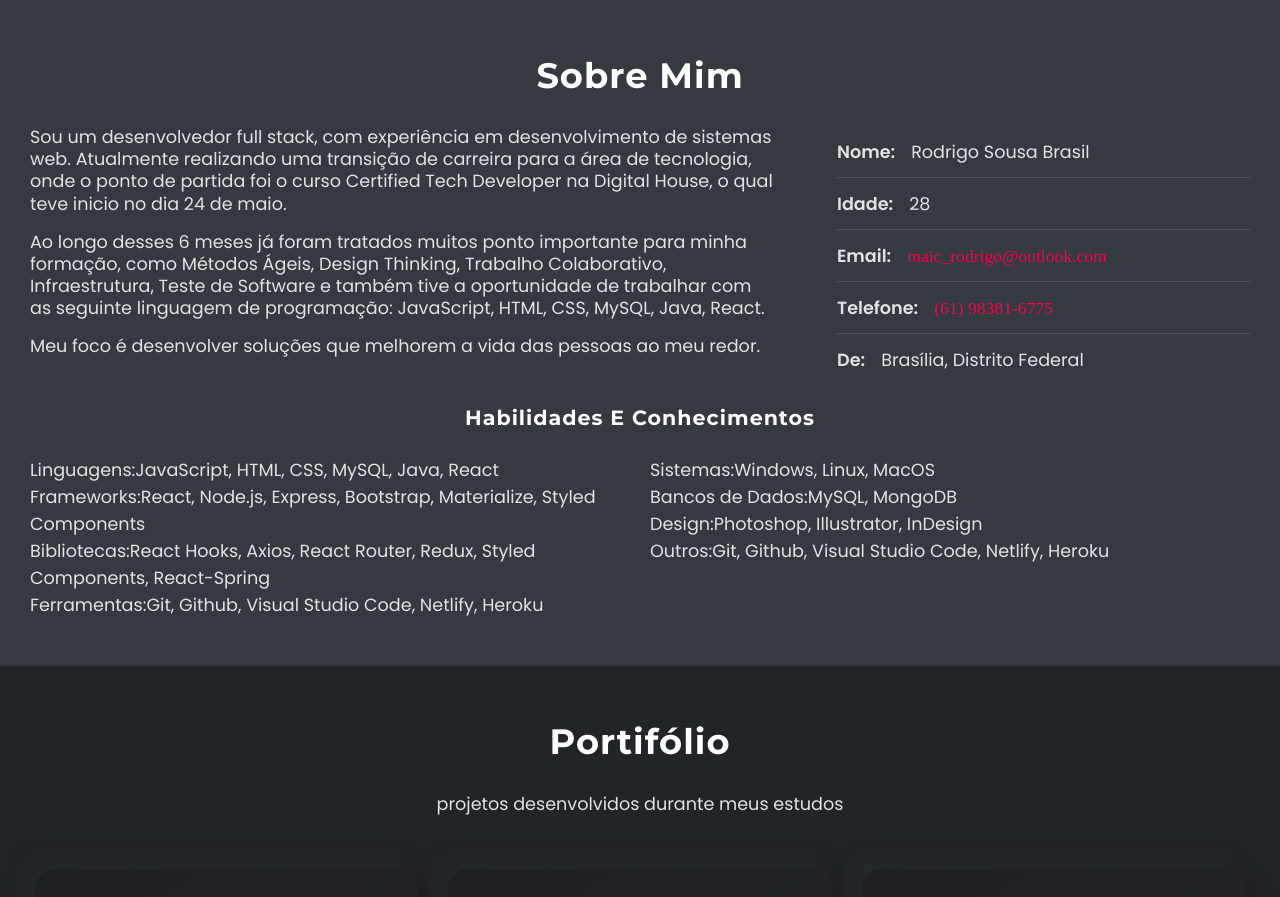
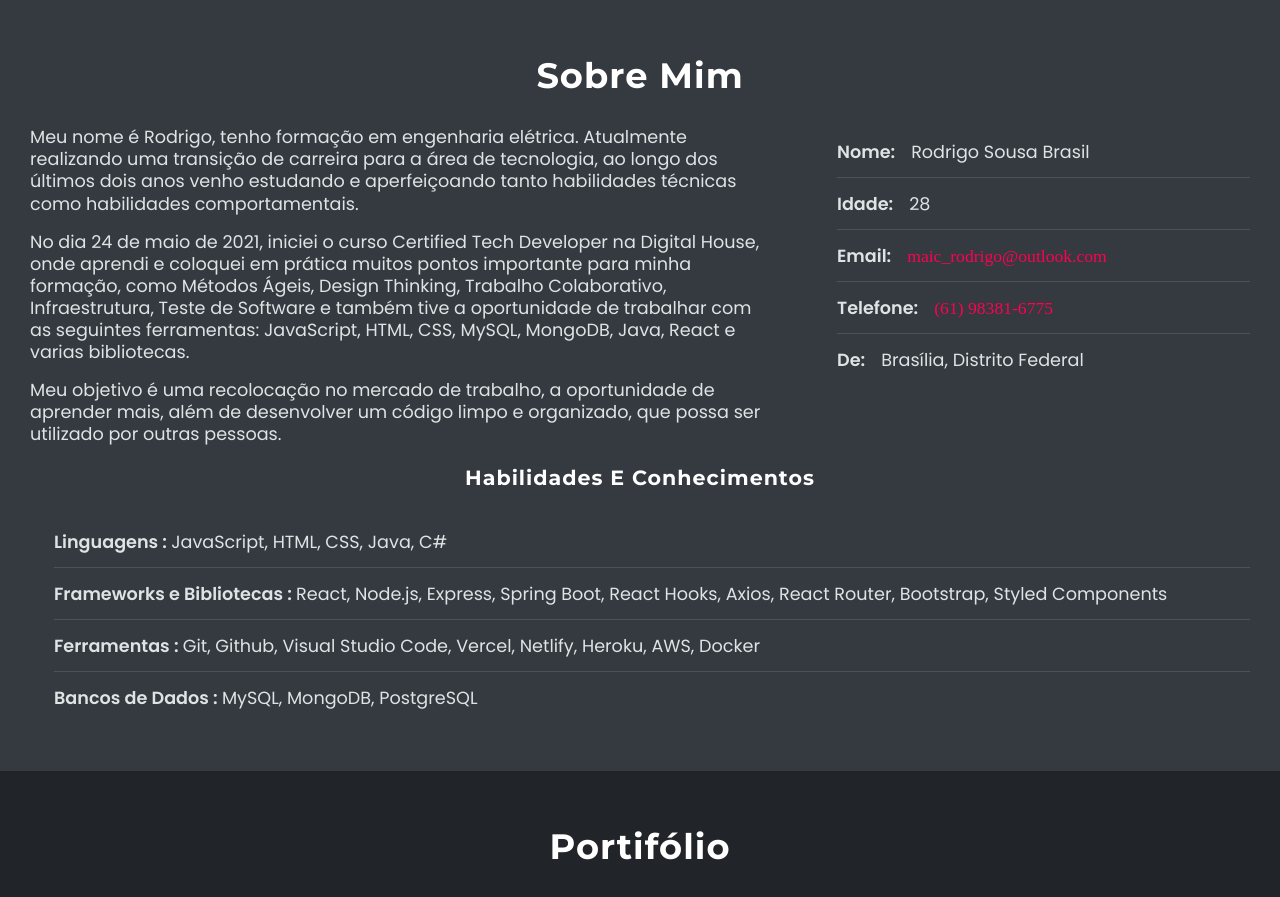
Before and after one commit to rodrigo-brasil/portifolio, a React (Create React App) app: page / in a window 1280 px wide. Shown: the part 800-1697 px from the top of the page. Built offline with nearby package versions, Linux system fonts and the light colour scheme.

Commit message:
atualizado textos

```diff
--- a/package.json
+++ b/package.json
@@ -3,10 +3,12 @@
   "version": "0.1.0",
   "private": true,
   "dependencies": {
+    "@emailjs/browser": "^3.3.1",
     "@sweetalert2/theme-dark": "^5.0.7",
     "@testing-library/jest-dom": "^5.15.0",
     "@testing-library/react": "^11.2.7",
     "@testing-library/user-event": "^12.8.3",
+    "dotenv": "^10.0.0",
     "node-sass": "^6.0.1",
     "react": "^17.0.2",
     "react-dom": "^17.0.2",
--- a/src/App.js
+++ b/src/App.js
@@ -54,8 +54,8 @@ function App() {
       <Header />
       <Banner urlImage={myImage}>
         <Typography as="h1" heading >Olá, Me chamo
-          <Typography as="span" color={theme.colors.primary}> Rodrigo</Typography></Typography>
-        <Typography as="p" color={theme.colors.textLight} style={{ 'paddingRight': '16%' }}>Sou um desenvolvedor full stack. Sempre em busca de soluções inovadoras que trazem melhora para a vida das pessoas ao meu redor.</Typography>
+          <Typography as="span" Color={theme.colors.primary}> Rodrigo</Typography></Typography>
+        <Typography as="p" Color={theme.colors.textLight} style={{ 'paddingRight': '16%' }}>Sou um desenvolvedor full stack. Sempre em busca de soluções inovadoras que trazem melhora para a vida das pessoas ao meu redor.</Typography>
       </Banner>
       <About />
       <Galeria />
--- a/src/components/About/index.js
+++ b/src/components/About/index.js
@@ -12,15 +12,16 @@ export const About = () => {
                 <Row gap="1rem" marginB="1rem">
                     <Col size="60%" gap="1rem">
                         <p>
-                            Sou um desenvolvedor full stack, com experiência em desenvolvimento de sistemas web.
-                            Atualmente realizando uma transição de carreira para a área de tecnologia, onde o ponto de partida foi o curso Certified Tech Developer na Digital House, o qual teve inicio no dia 24 de maio.
+                            Meu nome é Rodrigo, tenho formação em engenharia elétrica. Atualmente realizando uma transição de carreira para a área de tecnologia, ao longo dos últimos dois anos venho estudando e aperfeiçoando tanto habilidades técnicas como habilidades comportamentais.
                         </p>
                         <p>
-                            Ao longo desses 6 meses já foram tratados muitos ponto importante para minha formação, como Métodos Ágeis, Design Thinking, Trabalho Colaborativo, Infraestrutura, Teste de Software e também tive a oportunidade de trabalhar com as seguinte linguagem de programação: JavaScript, HTML, CSS, MySQL, Java, React.
+                            No dia 24 de maio de 2021, iniciei o curso Certified Tech Developer na Digital House, onde aprendi e coloquei em prática muitos pontos importante para minha formação, como Métodos Ágeis, Design Thinking, Trabalho Colaborativo, Infraestrutura, Teste de Software e também tive a oportunidade de trabalhar com as seguintes ferramentas: JavaScript, HTML, CSS, MySQL, MongoDB, Java, React e varias bibliotecas.
                         </p>
+
                         <p>
-                            Meu foco é desenvolver soluções que melhorem a vida das pessoas ao meu redor.
+                            Meu objetivo é uma recolocação no mercado de trabalho, a oportunidade de aprender mais, além de desenvolver um código limpo e organizado, que possa ser utilizado por outras pessoas.
                         </p>
+
                     </Col>
                     <Col size="35%">
 
@@ -46,21 +47,13 @@ export const About = () => {
                 </Row>
                 <Typography as="h3" align="center" heading >Habilidades E Conhecimentos</Typography>
                 <Row>
-                    <Col size="50%">
-                        <ul class="list-style-2 list-style-light text-light">
-                            <li><span class="fw-600 me-2">Linguagens:</span>JavaScript, HTML, CSS, MySQL, Java, React</li>
-                            <li><span class="fw-600 me-2">Frameworks:</span>React, Node.js, Express, Bootstrap, Materialize, Styled Components</li>
-                            <li><span class="fw-600 me-2">Bibliotecas:</span>React Hooks, Axios, React Router, Redux, Styled Components, React-Spring</li>
-                            <li><span class="fw-600 me-2">Ferramentas:</span>Git, Github, Visual Studio Code, Netlify, Heroku</li>
-                        </ul>
-                    </Col>
-                    <Col size="50%">
-                        <ul class="list-style-2 list-style-light text-light">
-                            <li><span>Sistemas:</span>Windows, Linux, MacOS</li>
-                            <li><span>Bancos de Dados:</span>MySQL, MongoDB</li>
-                            <li><span>Design:</span>Photoshop, Illustrator, InDesign</li>
-                            <li><span>Outros:</span>Git, Github, Visual Studio Code, Netlify, Heroku</li>
-                        </ul>
+                    <Col>
+                        <Dados>
+                            <li><Typography as="span" weight="600">Linguagens : </Typography>JavaScript, HTML, CSS, Java, C#</li>
+                            <li><Typography as="span" weight="600">Frameworks e Bibliotecas : </Typography>React, Node.js, Express, Spring Boot, React Hooks, Axios, React Router, Bootstrap, Styled Components</li>
+                            <li><Typography as="span" weight="600">Ferramentas : </Typography>Git, Github, Visual Studio Code, Vercel, Netlify, Heroku, AWS, Docker</li>
+                            <li><Typography as="span" weight="600">Bancos de Dados : </Typography>MySQL, MongoDB, PostgreSQL</li>
+                        </Dados>
                     </Col>
                 </Row>
             </Container>
--- a/src/components/Card/index.js
+++ b/src/components/Card/index.js
@@ -13,7 +13,7 @@ export default function Card({ title, description, image, url, repositorio }) {
                 </ImageWrapper>
 
                 <ContentWrapper>
-                    <Typography as="h4" color={props=>props.theme.colors.primary} heading>{title}</Typography>
+                    <Typography as="h4" Color={props=>props.theme.colors.primary} heading>{title}</Typography>
                     <Typography clamp="2">{description}</Typography>
                     <LinkWrapper>
                     <a rel="noreferrer" target="_blank" href={url}>Ver Página<FiArrowUpRight/></a>
--- a/src/components/Contato/index.js
+++ b/src/components/Contato/index.js
@@ -1,5 +1,6 @@
 import React, { useState } from "react";
 import { useForm } from "react-hook-form";
+import emailjs from '@emailjs/browser';
 import Swal from 'sweetalert2'
 
 import styled, { css } from 'styled-components'
@@ -23,46 +24,7 @@ export const Contato = () => {
         mode: "onChange",
     });
 
-    /*     const validarFormulario = ({ nome, email, mensagem }) => {
-            const erros = []
 
-            if (!nome || nome.length < 3) erros.push('Nome inválido')
-            if (!email || email.indexOf('@') === -1) erros.push('Email inválido')
-            if (!mensagem || mensagem.length < 10) erros.push('Mensagem inválida')
-
-            return erros
-        }
-
-        const handleSubmit = (e) => {
-            e.preventDefault()
-            const form = new FormData(e.target);
-            const data = {
-                nome: form.get('nome'),
-                email: form.get('email'),
-                mensagem: form.get('mensagem')
-            }
-
-            const erros = validarFormulario(data)
-            if (erros.length > 0) {
-                Swal.fire({
-                    icon: 'error',
-                    title: 'Erro',
-                    text: 'Preencha os campos corretamente',
-                    html: `<ul>
-                    ${erros.map((erro, index) => `<li className="erroLi" key="${index}">${erro}</li>`).join('')}
-                    </ul>`
-                })
-            } else {
-
-                Swal.fire({
-                    title: 'Mensagem enviada com sucesso!',
-                    text: 'Em breve entraremos em contato com você!',
-                    icon: 'success',
-                    confirmButtonText: 'OK',
-                    confirmButtonColor: '#51b77d'
-                })
-            }
-        } */
 
     return (
 
@@ -74,7 +36,15 @@ export const Contato = () => {
                 <Typography align="center" >Preencha o formulário abaixo para esclarer suas dúvidas e dar início ao seu projeto!</Typography>
 
                 <FormWrapper>
-                    <form id="contact" autoComplete="off" onSubmit={handleSubmit((data) => console.log(data))}>
+                    <form id="contact" autoComplete="off" onSubmit={handleSubmit((data) => {
+                        console.log(data)
+                          emailjs.send(process.env.REACT_APP_SERVICE, process.env.REACT_APP_TEMPLATE_ID, data, process.env.REACT_APP_USER_ID)
+                              .then((result) => {
+                                  console.log(result.text);
+                              }, (error) => {
+                                 console.log(error.text);
+                              });
+                    })}>
 
                         <Row justify="space-between">
                             <FormGroup half="true">
@@ -139,7 +109,7 @@ export const Contato = () => {
                             )}
                         </FormGroup>
 
-                        <Submit type="submit">Enviar Mensagem <FaArrowRight size="1.5em"/></Submit>
+                        <Submit type="submit">Enviar Mensagem <FaArrowRight size="1.5em" /></Submit>
 
                     </form>
 
--- a/src/styles/Typography.styled.js
+++ b/src/styles/Typography.styled.js
@@ -6,9 +6,10 @@ export const Typography = styled.p`
     font-size: ${props => props.size ? props.size : 'revert'};
     font-weight: ${props => props.weight ? props.weight : 'revert'};
 
-    ${props => props.color && css`
-        color: ${props.color};
+    ${props => props.Color && css`
+        color: ${props.Color};
     `}
+
 
     ${props => props.align && css`
         text-align: ${props.align};
@@ -23,7 +24,7 @@ export const Typography = styled.p`
     `}
 
     ${props => props.heading && css`
-        color: ${props => props.color ? props.color : '#fff'};
+        color: ${props => props.Color ? props.Color : '#fff'};
         font-family: ${props => props.theme.fonts.secondary};
         font-weight: 700;
         letter-spacing: 1px;
```
Also changed, not shown: src/components/Sobre/index.js (deleted, +0 -44 lines), src/components/Sobre/style.scss (deleted), 2 other files (tests, documents, lock files or other folders). Lines whose indentation alone changed are shown as unchanged.
